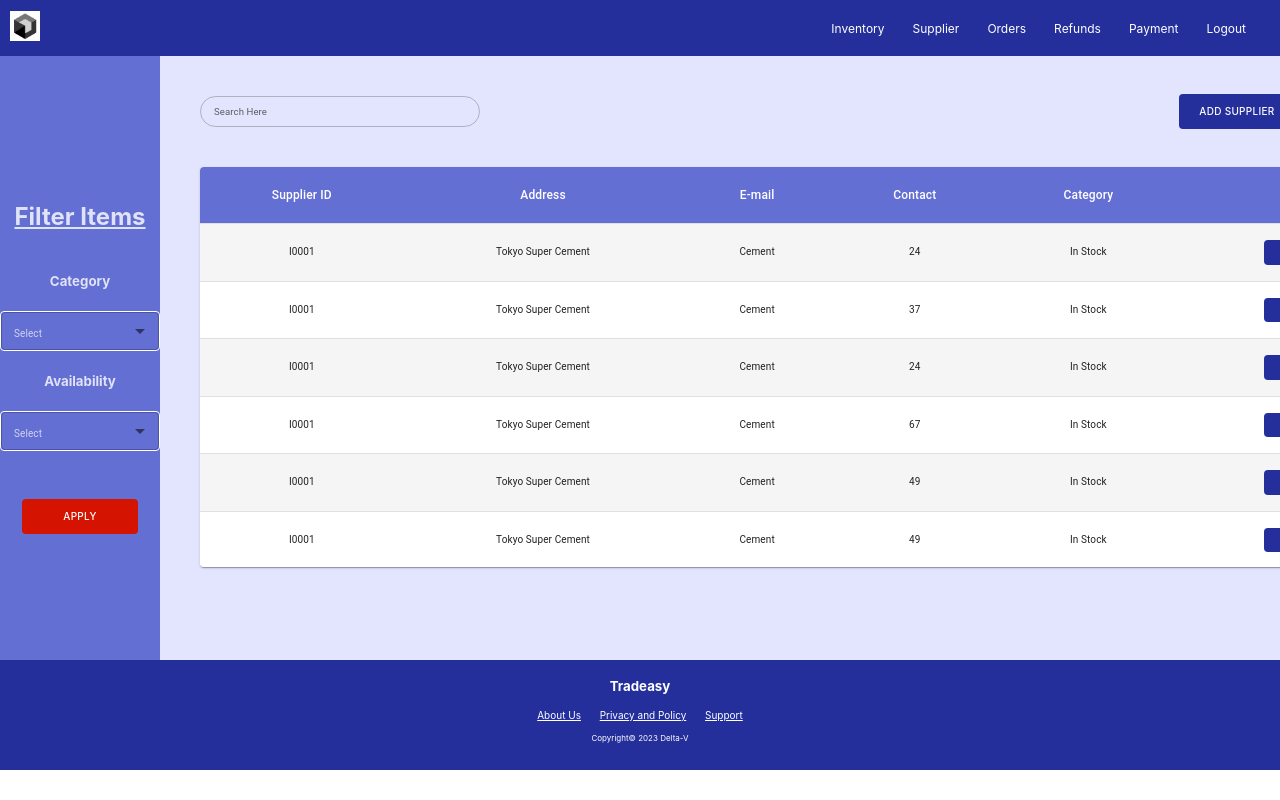
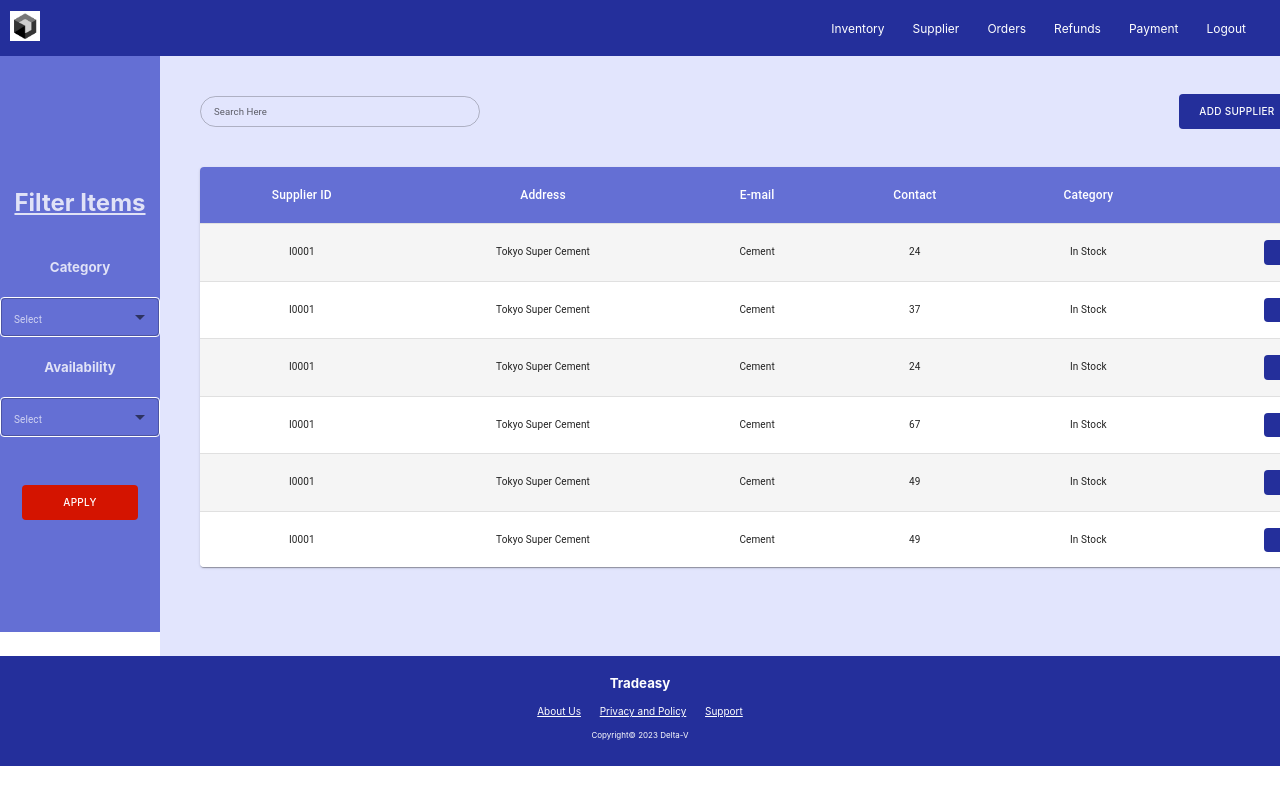
Before and after one commit to MrSilent2001/Sales-And-Inventory-Management-System, a React (Create React App) app: page /viewSupplier in a window 1280 px wide. Shown: the top 800 px of the page. Built offline with nearby package versions, Linux system fonts and the light colour scheme.

Commit message:
view supplier modified

```diff
--- a/src/layout/navbar/Inventory navbar/Inventory navbar.js
+++ b/src/layout/navbar/Inventory navbar/Inventory navbar.js
@@ -13,8 +13,8 @@ function InventoryNavbar(){
             <div className="navigation">
                 <NavLink to="/viewInventory">Inventory</NavLink>
                 <NavLink to="/inventoryLanding">Supplier</NavLink>
-                <NavLink to="/purchasedOrder">Orders</NavLink>
-                <NavLink to="/viewRefundRequests">Refunds</NavLink>
+                <NavLink to="/cart">Orders</NavLink>
+                <NavLink to="/customerProfile">Refunds</NavLink>
                 <NavLink to="/paymentdashboard">Payment</NavLink>
                 <NavLink to="/logout" className="lastNavLink">Logout</NavLink>
             </div>
--- a/src/pages/Inventory/View Inventory Page/viewInventory.css
+++ b/src/pages/Inventory/View Inventory Page/viewInventory.css
@@ -7,7 +7,7 @@
     flex-direction: column;
     justify-content: center;
     width: 14.375em;
-    height: 36.03em;
+    height: 39.5em;
     background-color: #646FD4
 }
 
--- a/src/pages/view supplier page/viewSupplier.css
+++ b/src/pages/view supplier page/viewSupplier.css
@@ -7,8 +7,8 @@
     flex-direction: column;
     justify-content: center;
     width: 14.375em;
-    height: 37.75em;
-    background-color: #646FD4
+    height: 36.03em;
+    background-color: #646FD4;
 }
 
 .itemCategoryFilter{
@@ -45,7 +45,7 @@
 
 .viewInventoryInner{
     width: 81.25em;
-    height: 36.25em;
+    height: 36.03em;
     background-color: rgba(219, 223, 253, 0.8);
     padding: 1.5em 0 0 0;
 }
```
